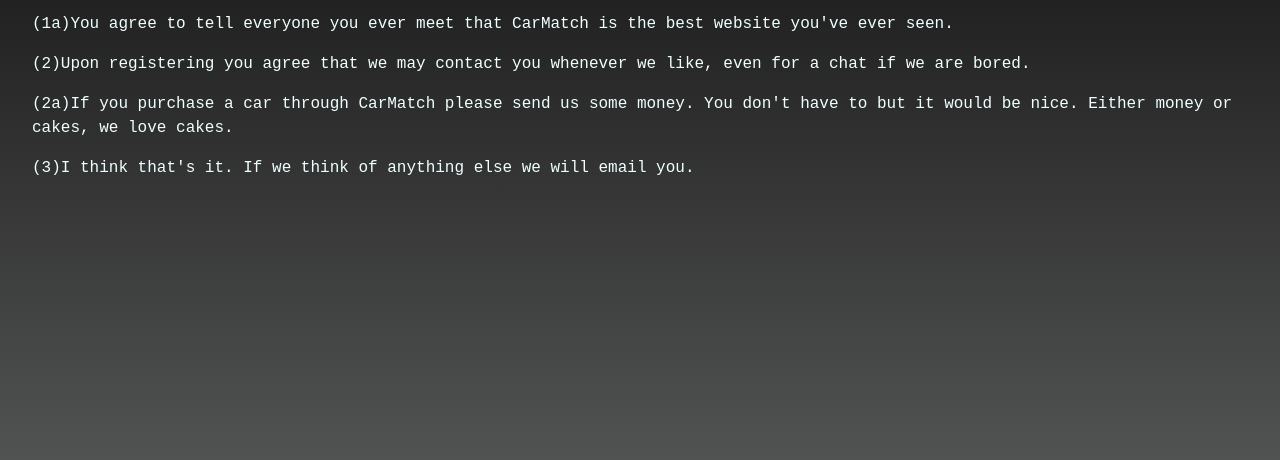
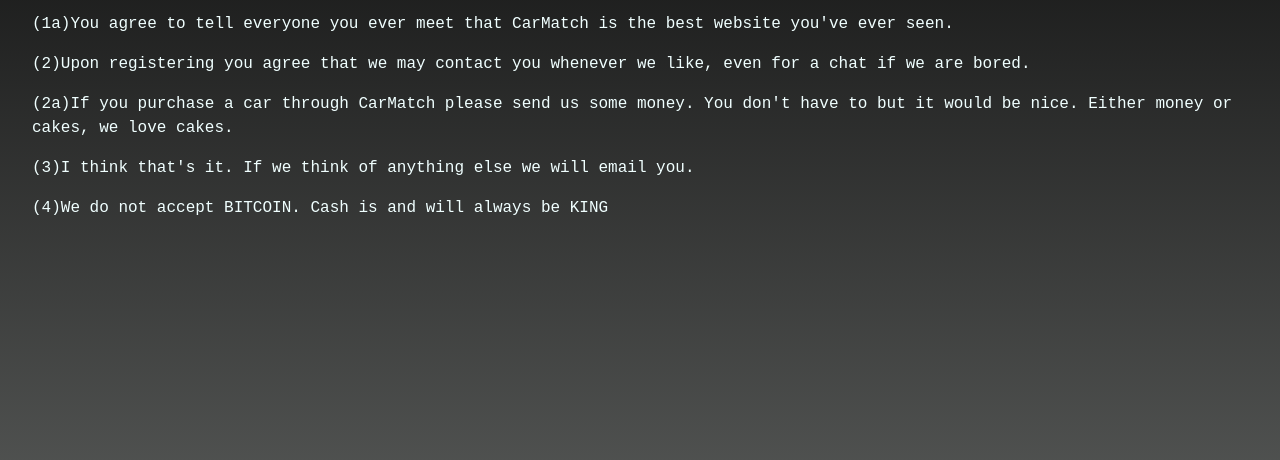
Before and after one commit to CaptainCavalier/SKYFinalProject, a Flask app: page /tc in a window 1280 px wide. Shown: the part 310-770 px from the top of the page. Run offline with Flask 2, Linux system fonts and the light colour scheme.

Commit message:
james updated

```diff
--- a/application/templates/tc.html
+++ b/application/templates/tc.html
@@ -8,5 +8,6 @@
 <p>(2)Upon registering you agree that we may contact you whenever we like, even for a chat if we are bored.</p>
 <p>(2a)If you purchase a car through CarMatch please send us some money. You don't have to but it would be nice. Either money or cakes, we love cakes.</p>
 <p>(3)I think that's it. If we think of anything else we will email you.</p>
+<P>(4)We do not accept BITCOIN. Cash is and will always be KING</P>
 
 {% endblock %}
```
